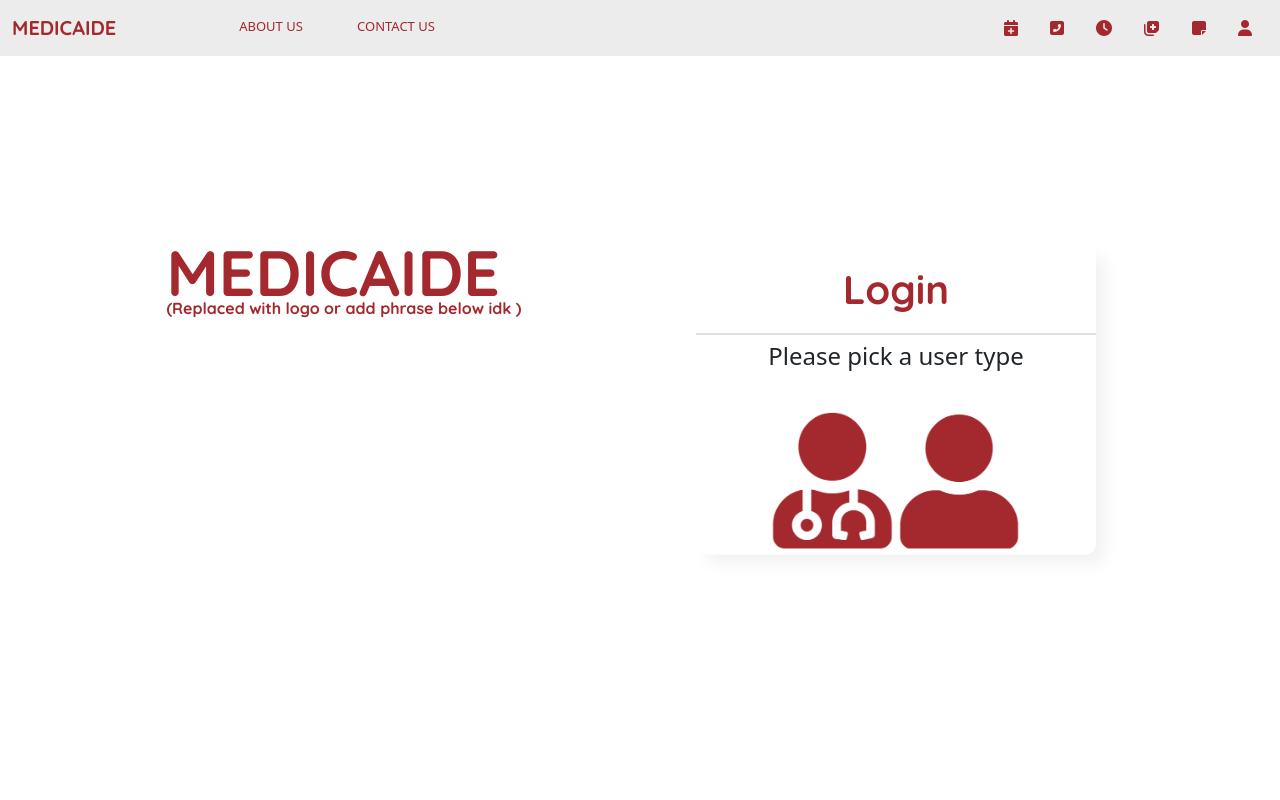
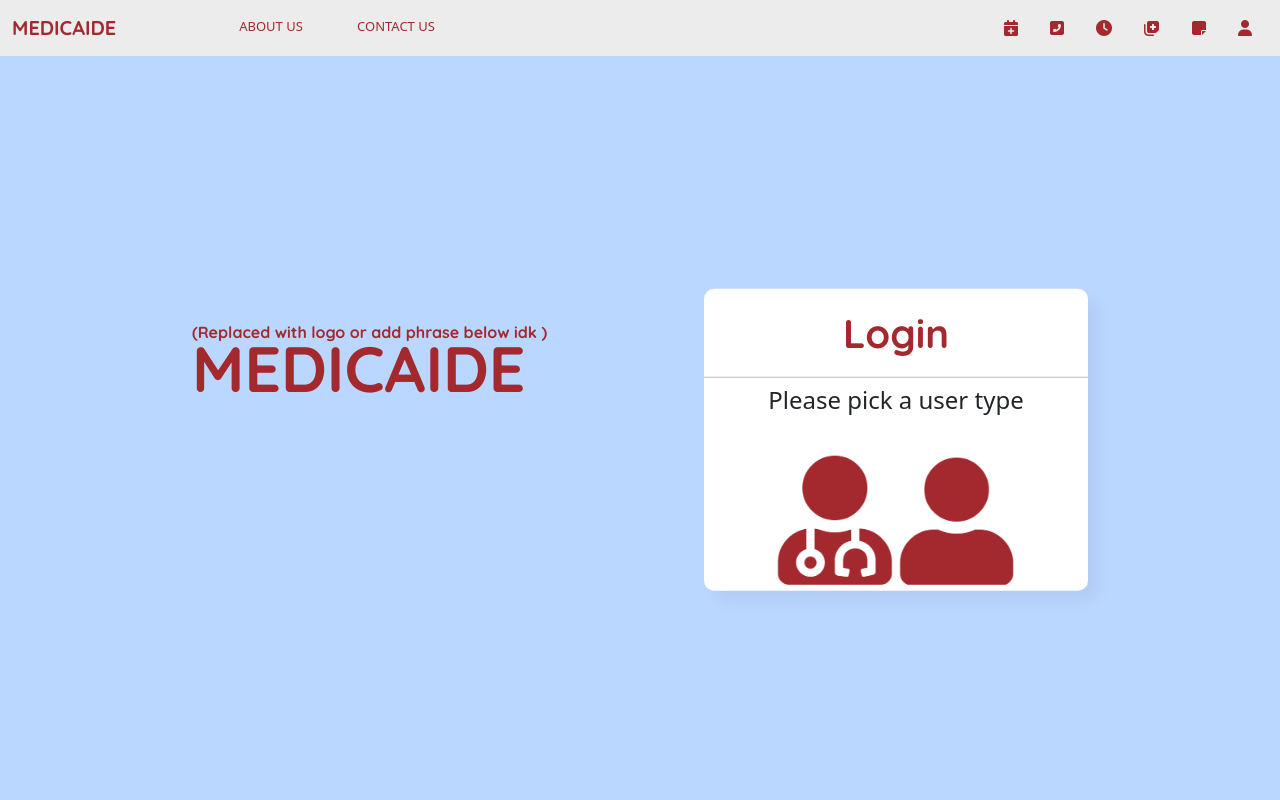
Before and after one commit to FreaQ03/Medicaide, a PHP site: page /login.php in a window 1280 px wide. Run offline with PHP 8.4, Linux system fonts and the light colour scheme; some libraries are stand-ins or nearby versions.

Commit message:
minor css change register/login

```diff
--- a/css/logincss.css
+++ b/css/logincss.css
@@ -1,29 +1,30 @@
 body {
-  background-color: white;
+  background-color: #bad7ff;
 }
 
 .login-brand{
 	font-size: 400%;
 	position: absolute;
-	left: 13%;
-	bottom: 60%;
+	top: 40%;
+  left: 15%;
   font-family: 'Quicksand', sans-serif;
 }
 
 .placeholdperry{
 	font-size: 100%;
 	position: absolute;
-	left: 13%;
-	bottom: 60%;
+  top: 40%;
+	left: 15%;
   font-family: 'Quicksand', sans-serif;
 }
 
 .center{
   position: absolute;
-  top: 50%;
+  top: 55%;
   left: 70%;
   transform: translate(-50%, -50%);
-  width: 25rem;
+  width: 30%;
+  max-height: 100%;
   background: white;
   border-radius: 10px;
   box-shadow: 10px 10px 15px rgba(0,0,0,0.05);
```
Also changed, not shown: css/signupcss.css (+6 -6 lines).
